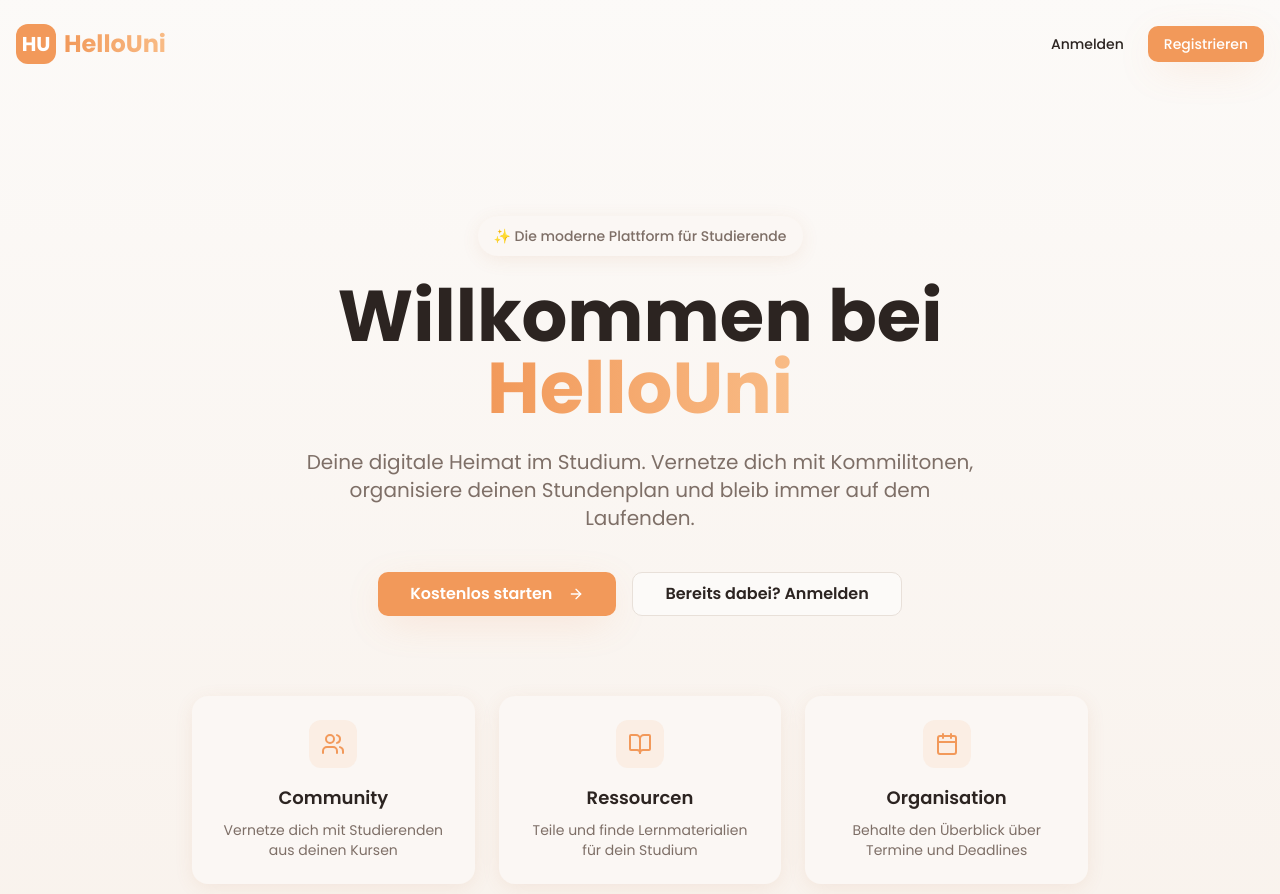
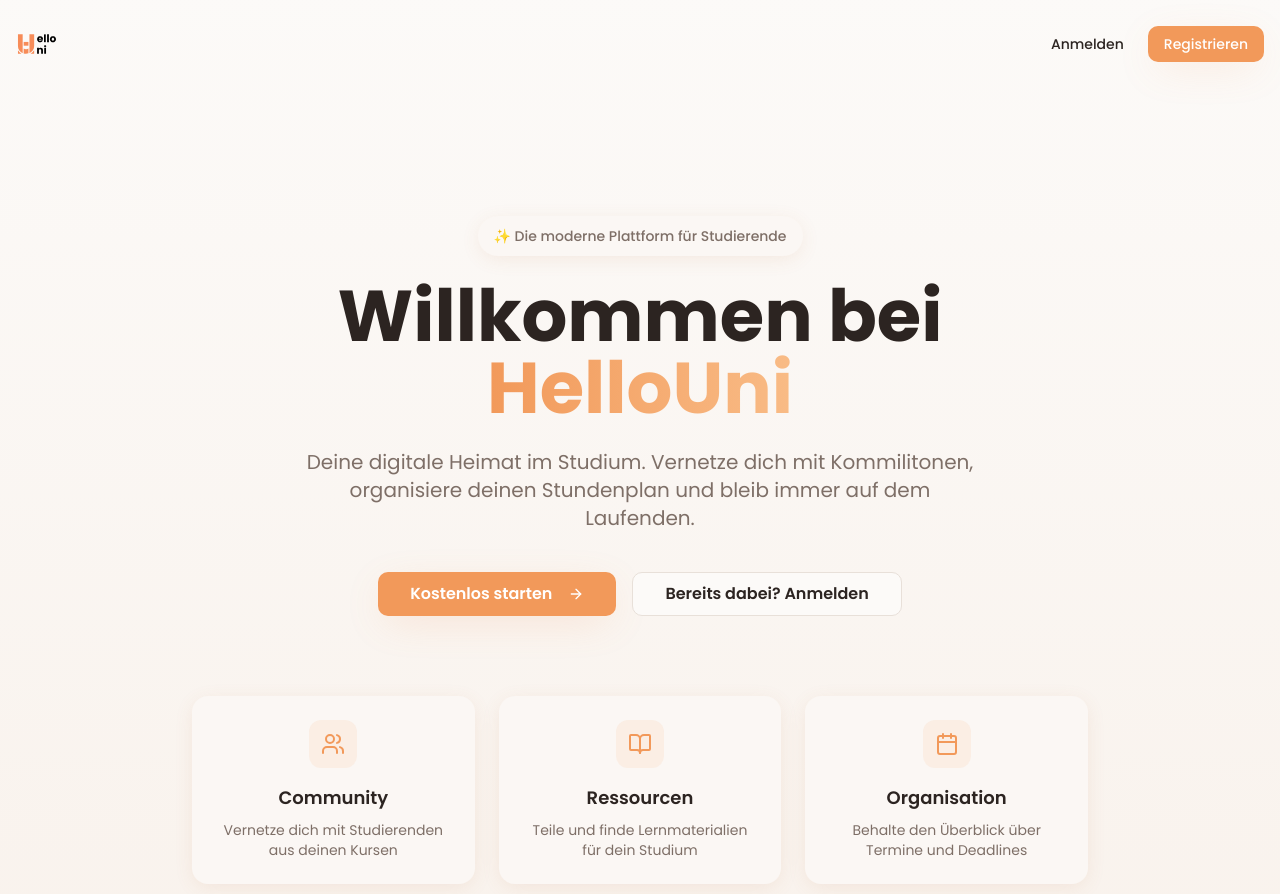
Before and after one commit to erenkrsln/hellouni1, a React (Vite) app: page / in a window 1280 px wide. Shown: the top 894 px of the page. Built offline with nearby package versions, Linux system fonts and the light colour scheme; no server answers; the HTML template or start-up script is replaced by a standard one.

Commit message:
Add logo link to homepage

```diff
--- a/src/components/Hero.tsx
+++ b/src/components/Hero.tsx
@@ -3,6 +3,7 @@ import { SignInButton, SignUpButton, useUser } from "@clerk/clerk-react";
 import { ArrowRight, Users, BookOpen, Calendar } from "lucide-react";
 import { useNavigate } from "react-router-dom";
 import { useEffect } from "react";
+import HelloUniLogo from "@/assets/HelloUni_Logo.svg";
 
 export const Hero = () => {
   const { isSignedIn, isLoaded } = useUser();
@@ -20,12 +21,7 @@ export const Hero = () => {
       <header className="container mx-auto px-4 py-6">
         <nav className="flex items-center justify-between">
           <div className="flex items-center gap-2">
-            <div className="h-10 w-10 rounded-xl bg-primary flex items-center justify-center">
-              <span className="text-xl font-bold text-primary-foreground">HU</span>
-            </div>
-            <span className="text-2xl font-bold bg-gradient-to-r from-primary to-accent bg-clip-text text-transparent">
-              HelloUni
-            </span>
+            <img src={HelloUniLogo} alt="HelloUni" className="h-10 w-auto" />
           </div>
           <div className="flex items-center gap-2">
             <SignInButton mode="modal">
```
